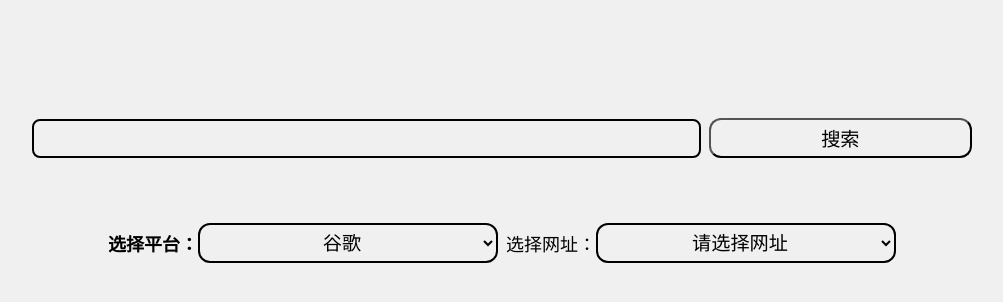
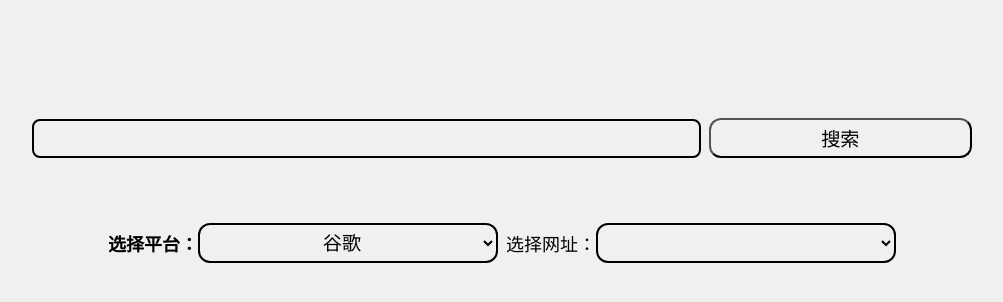
Before and after one commit to marco-zym/test, a plain HTML site: page index.html in a window 1280 px wide. Shown: the part 338-640 px from the top of the page, without its empty margins (138-1141 px from the left). Drawn offline with Linux system fonts and the light colour scheme.

Commit message:
Update index.html

```diff
--- a/index.html
+++ b/index.html
@@ -206,9 +206,7 @@
             &ensp;
 
             <label for="urlSelect">选择网址：</label>
-            <select id="urlSelect">
-                <option value="">请选择网址</option>
-            </select>
+            <select id="urlSelect"></select>
         </div>
         <script>
             document.addEventListener("DOMContentLoaded", function () {
```
